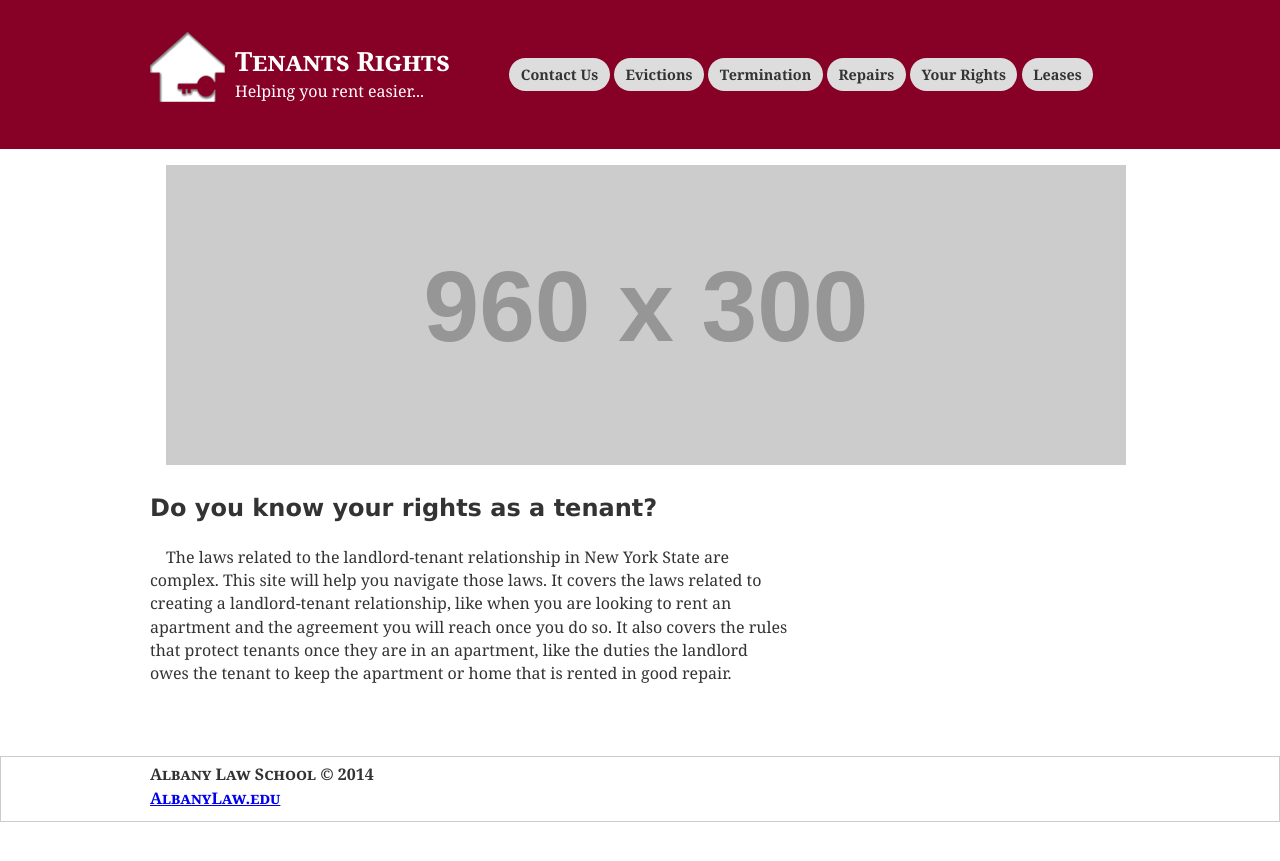
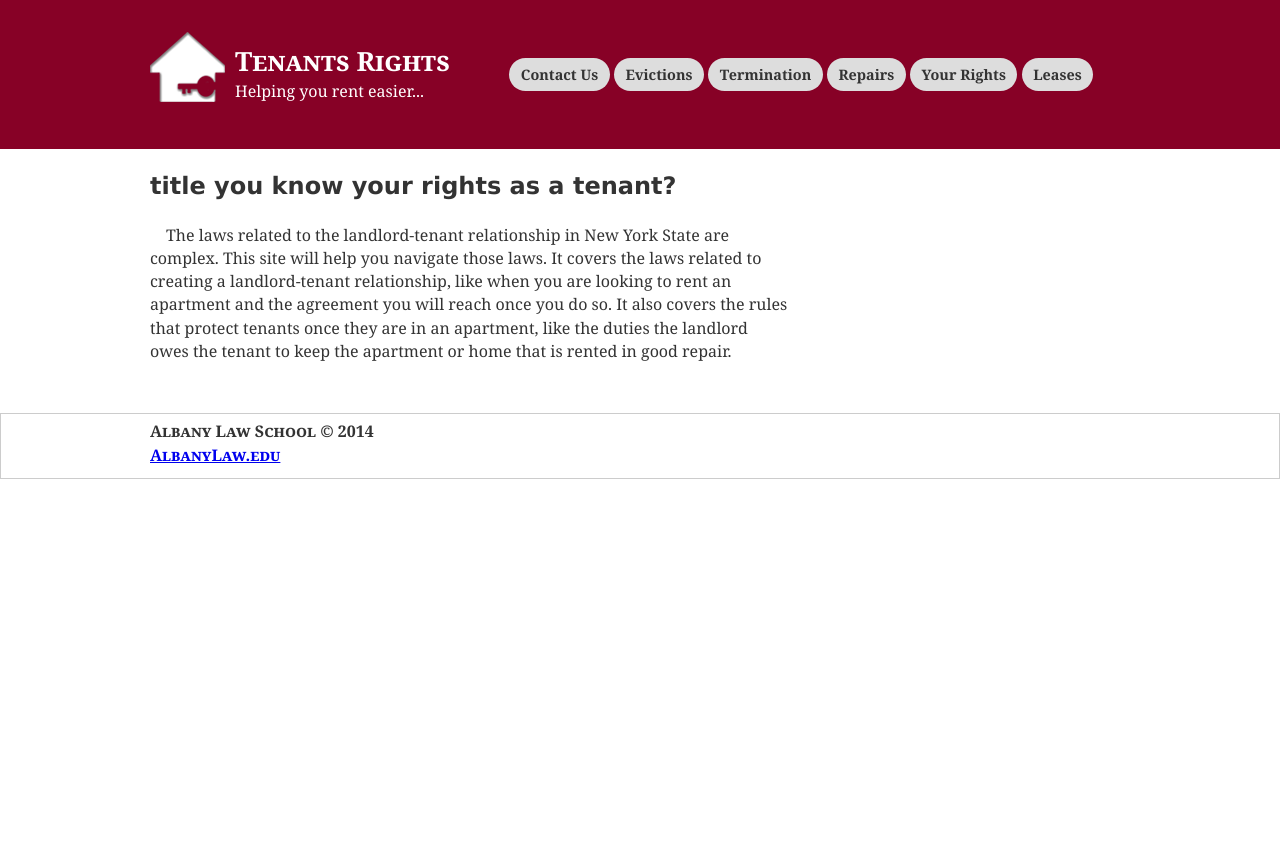
Before and after one commit to iinf362/team5, a Jekyll site: the page built from index.html, in a window 1280 px wide. Shown: the top 861 px of the page. Built offline with Jekyll 4.4.1, drawn with Linux system fonts in a browser that asks for light colours; nearby versions of some CDN libraries; library files that are not in the unit come from our copies.

Commit message:
Adjusts in the home page

```diff
--- a/index.html
+++ b/index.html
@@ -4,11 +4,8 @@ title: Home
 ---
 
 <div class="container">
-    <div class="hero">
-        <img class="hero-img" src="http://placehold.it/960x300*/" alt="">
-    </div>
-    <div class="content-columns cf">
-        <h2 class="wecolme-title">Do you know your rights as a tenant?</h2>
+    <div class="content-columns">
+        <h2 class="wecolme-title">title you know your rights as a tenant?</h2>
         <p class="wecolme-text">The laws related to the landlord-tenant relationship in New York State are complex. This site will help you navigate those laws. It covers the laws related to creating a landlord-tenant relationship, like when you are looking to rent an apartment and the agreement you will reach once you do so. It also covers the rules that protect tenants once they are in an apartment, like the duties the landlord owes the tenant to keep the apartment or home that is rented in good repair.
         </p>
     </div>
```
